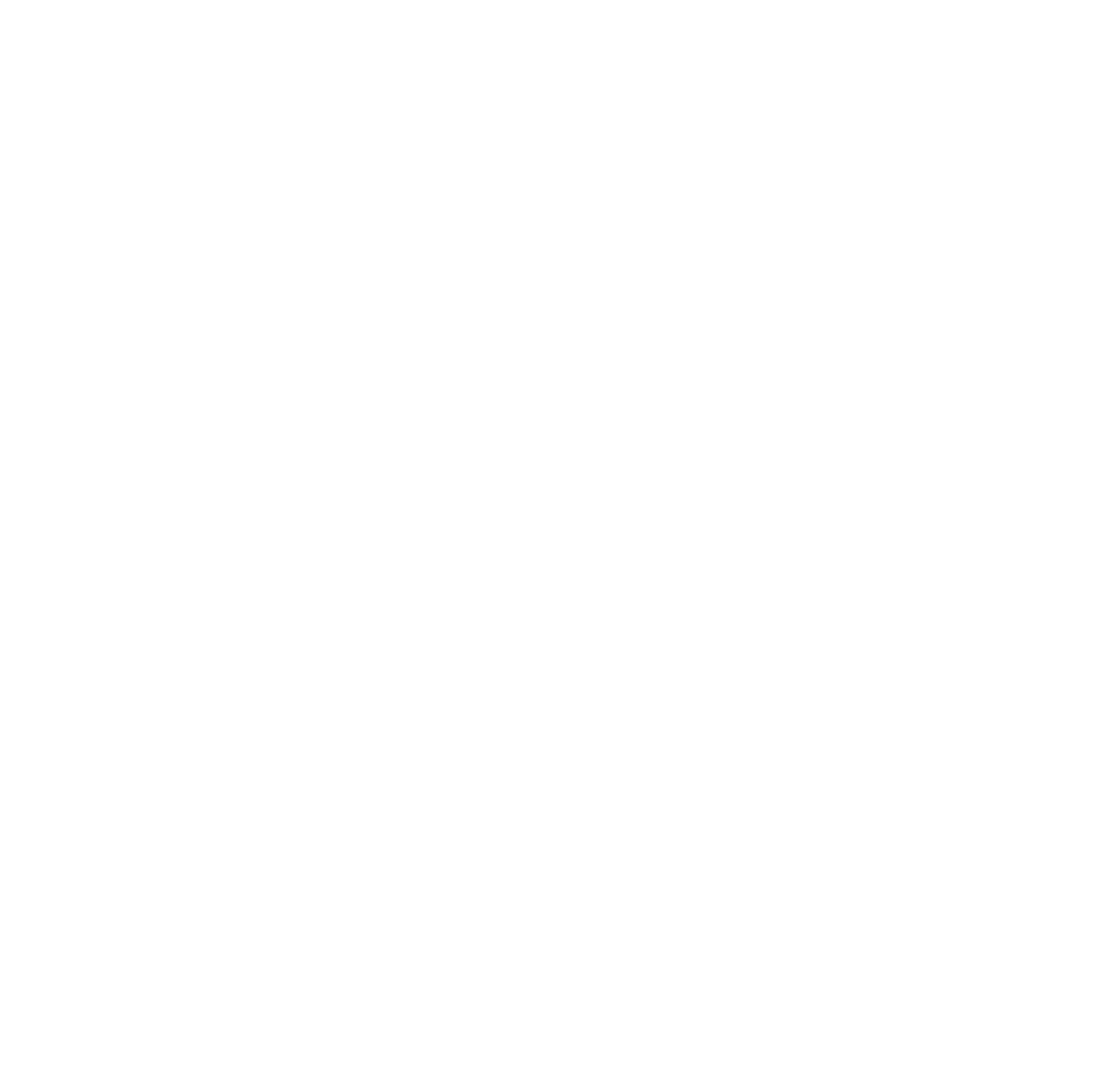
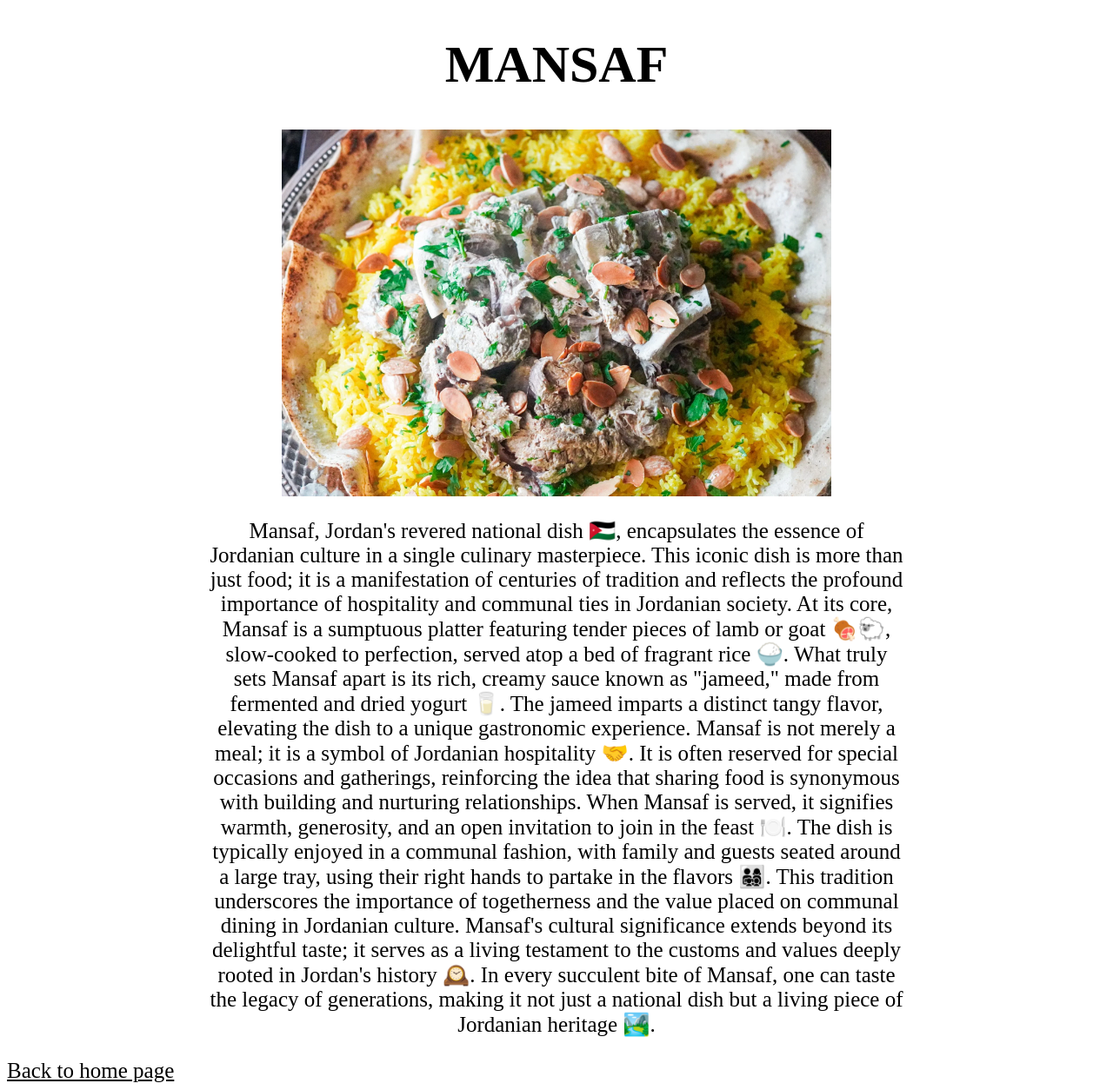
Before and after one commit to zaid-alasad/oden-recipes, a plain HTML site: page mansafPage.html in a window 1280 px wide. Shown: the whole page at 87% size. Before the commit the page ends 800 px from the top, so only its background shows below. Drawn offline with Linux system fonts and the light colour scheme.

```diff
--- a/css/style.css
+++ b/css/style.css
@@ -1,7 +1,6 @@
 .heading{
     text-align: center;
     font-size: 60px;
-    color: red;
 }
 
 .banner .center{
--- a/mansafPage.html
+++ b/mansafPage.html
@@ -0,0 +1,32 @@
+<!DOCTYPE html>
+<html lang="en">
+<head>
+    <meta charset="UTF-8">
+    <meta name="viewport" content="width=device-width, initial-scale=1.0">
+    <title>Document</title>
+    <link rel="stylesheet" href="css/mansaf.css">
+</head>
+<body>
+    <h1 class="heading">MANSAF</h1>
+
+    <div class="mainImg">
+        <img src="images/mansaf.jpg" alt="a picter of the dish mansaf and it is rice and lamb meat with a substance called jammed over them">
+    </div>
+
+    <div class="biography">
+        <p class="biographyParegraph">
+            Mansaf, Jordan's revered national dish 🇯🇴, encapsulates the essence of Jordanian culture in a single culinary masterpiece. This iconic dish is more than just food; it is a manifestation of centuries of tradition and reflects the profound importance of hospitality and communal ties in Jordanian society.
+
+            At its core, Mansaf is a sumptuous platter featuring tender pieces of lamb or goat 🍖🐑, slow-cooked to perfection, served atop a bed of fragrant rice 🍚. What truly sets Mansaf apart is its rich, creamy sauce known as "jameed," made from fermented and dried yogurt 🥛. The jameed imparts a distinct tangy flavor, elevating the dish to a unique gastronomic experience.
+
+            Mansaf is not merely a meal; it is a symbol of Jordanian hospitality 🤝. It is often reserved for special occasions and gatherings, reinforcing the idea that sharing food is synonymous with building and nurturing relationships. When Mansaf is served, it signifies warmth, generosity, and an open invitation to join in the feast 🍽️.
+
+            The dish is typically enjoyed in a communal fashion, with family and guests seated around a large tray, using their right hands to partake in the flavors 👨‍👩‍👧‍👦. This tradition underscores the importance of togetherness and the value placed on communal dining in Jordanian culture.
+
+            Mansaf's cultural significance extends beyond its delightful taste; it serves as a living testament to the customs and values deeply rooted in Jordan's history 🕰️. In every succulent bite of Mansaf, one can taste the legacy of generations, making it not just a national dish but a living piece of Jordanian heritage 🏞️.
+            </p>
+    </div>
+
+    <a href="main.html" class="back">Back to home page</a>
+</body>
+</html>
```
Also changed, not shown: main.html (+2 -2 lines), css/magloba.css (added), images/arab.jpg (added), magloba.html (added).
